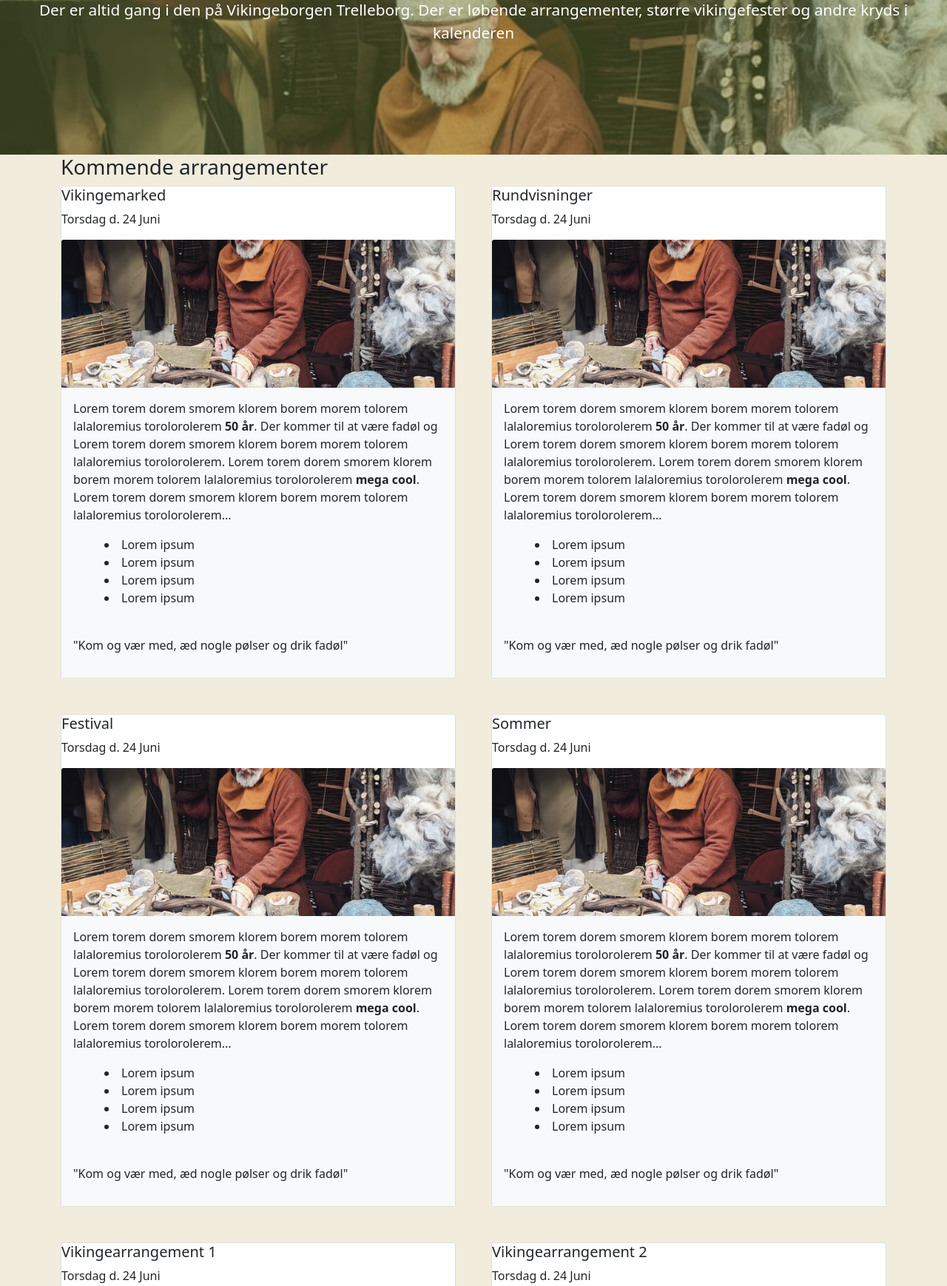
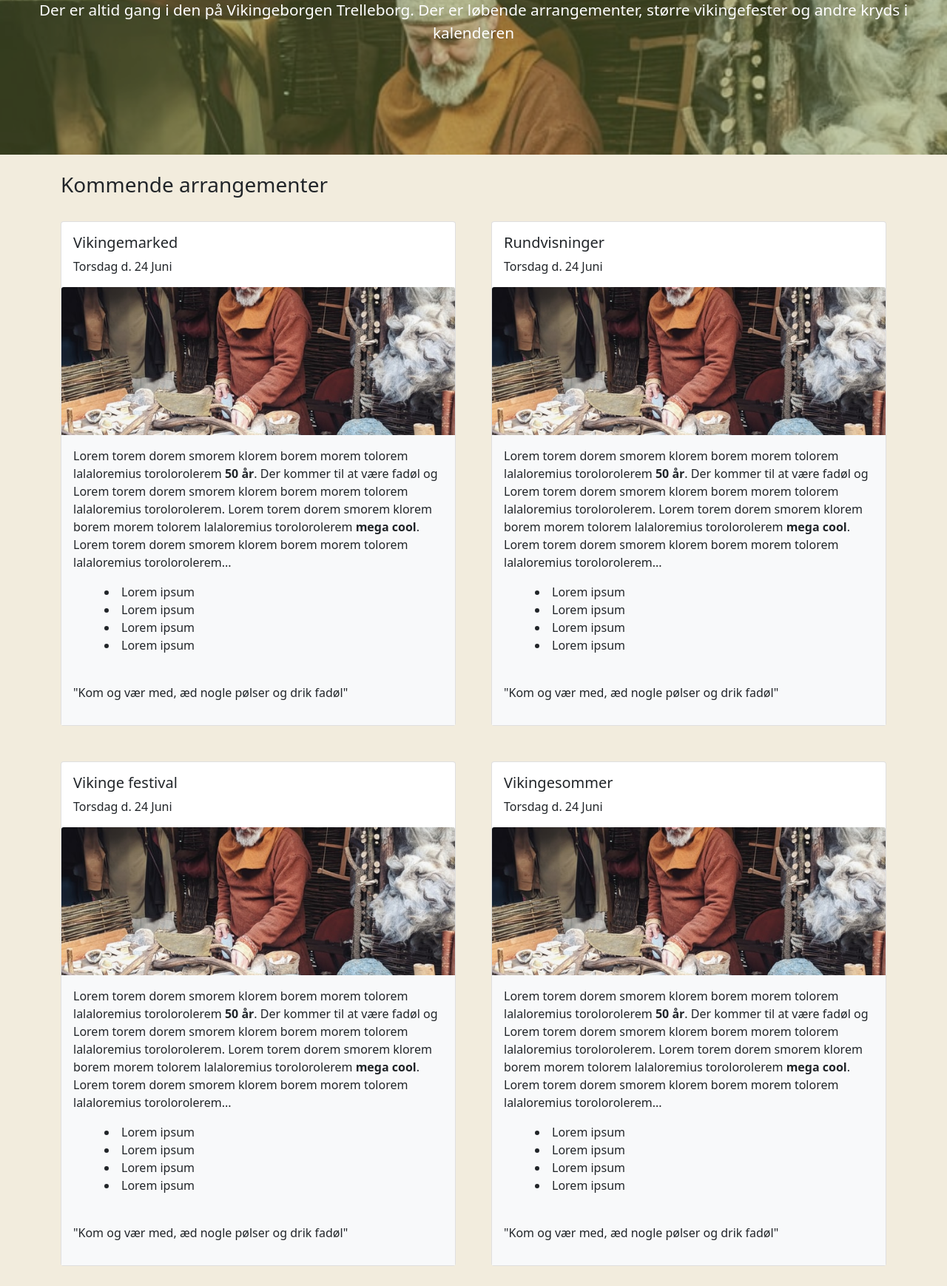
Before and after one commit to Lukdani/semesterprojekt-2, a PHP site: page /det-sker.php in a window 1280 px wide. Shown: the part 256-1994 px from the top of the page at 74% size. Run offline with PHP 8.4, Linux system fonts and the light colour scheme; style sheets or scripts are compiled from the project's sources; some libraries are stand-ins or nearby versions; some web fonts are replaced.

Commit message:
lækker margin/padding

```diff
--- a/css/det-sker.scss
+++ b/css/det-sker.scss
@@ -78,3 +78,10 @@
 .sker-card-children {
   background-image: url("../images/familier_boern.jpeg");
 }
+
+.titledate{
+  padding: 16px;
+  p{
+    margin: 0px;
+  }
+}
--- a/det-sker.php
+++ b/det-sker.php
@@ -31,17 +31,20 @@
 
 
 <div class="container-fluid bg-background-color">
-
+    <br>
     <div class="container">
         <h3 class="pageHeader">Kommende arrangementer</h3>
+        <br>
         <div class="row gy-5 gx-5">
 
 
             <div class="col-12 col-md-6 col-xl-6">
 
                 <div class="card article">
+                    <div class="titledate">
                         <h5 class="card-title">Vikingemarked</h5>
                         <p class="article-details">Torsdag d. 24 Juni</p>
+                    </div>
                     <img src="images/viking_bod.jpg" class="card-img-top"" alt="Vikinge bod" alt="Card image cap">
                     <div class="card-body bg-light">
 
@@ -70,8 +73,10 @@
             <div class="col-12 col-md-6 col-xl-6">
 
                 <div class="card article">
+                    <div class="titledate">
                         <h5 class="card-title">Rundvisninger</h5>
                         <p class="article-details">Torsdag d. 24 Juni</p>
+                    </div>
                     <img src="images/viking_bod.jpg" class="card-img-top"" alt="Vikinge bod" alt="Card image cap">
                     <div class="card-body bg-light">
 
@@ -98,8 +103,10 @@
             <div class="col-12 col-md-6 col-xl-6">
 
                 <div class="card article">
-                    <h5 class="card-title">Festival</h5>
+                    <div class="titledate">
+                        <h5 class="card-title">Vikinge festival</h5>
                         <p class="article-details">Torsdag d. 24 Juni</p>
+                    </div>
                     <img src="images/viking_bod.jpg" class="card-img-top"" alt="Vikinge bod" alt="Card image cap">
                     <div class="card-body bg-light">
 
@@ -126,8 +133,10 @@
             <div class="col-12 col-md-6 col-xl-6">
 
                 <div class="card article">
-                    <h5 class="card-title">Sommer</h5>
+                    <div class="titledate">
+                        <h5 class="card-title">Vikingesommer</h5>
                         <p class="article-details">Torsdag d. 24 Juni</p>
+                    </div>
                     <img src="images/viking_bod.jpg" class="card-img-top"" alt="Vikinge bod" alt="Card image cap">
                     <div class="card-body bg-light">
 
@@ -153,8 +162,10 @@
             <div class="col-12 col-md-6 col-xl-6">
 
                 <div class="card article">
-                    <h5 class="card-title">Vikingearrangement 1</h5>
+                    <div class="titledate">
+                        <h5 class="card-title">Vikinge togt</h5>
                         <p class="article-details">Torsdag d. 24 Juni</p>
+                    </div>
                     <img src="images/viking_bod.jpg" class="card-img-top"" alt="Vikinge bod" alt="Card image cap">
                     <div class="card-body bg-light">
 
@@ -180,8 +191,10 @@
             <div class="col-12 col-md-6 col-xl-6">
 
                 <div class="card article">
-                    <h5 class="card-title">Vikingearrangement 2</h5>
+                    <div class="titledate">
+                        <h5 class="card-title">Vikingeskibs sejlads</h5>
                         <p class="article-details">Torsdag d. 24 Juni</p>
+                    </div>
                     <img src="images/viking_bod.jpg" class="card-img-top"" alt="Vikinge bod" alt="Card image cap">
                     <div class="card-body bg-light">
 
```
Also changed, not shown: css/det-sker.css, 1 other file. Lines whose indentation alone changed are shown as unchanged.
